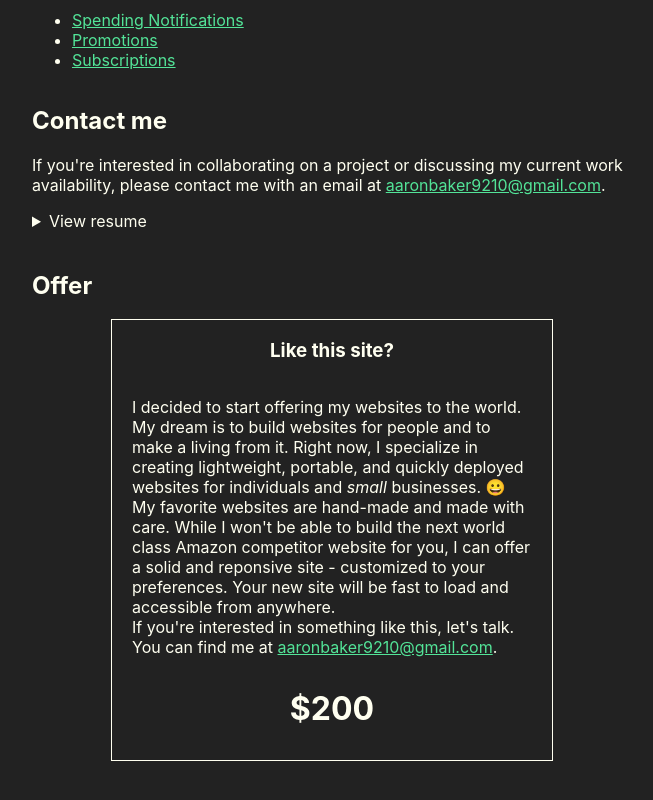
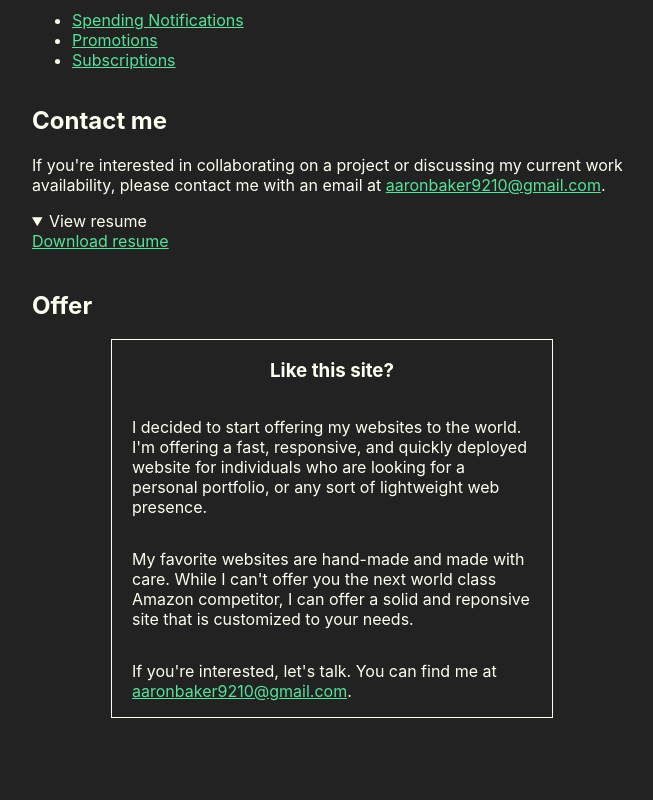
Before and after one commit to bakerTX/bakertx.github.io, a React (Create React App) app: page /#/ in a window 1280 px wide. Shown: the part 640-1440 px from the top of the page, without its empty margins (308-961 px from the left). After the commit the page ends 1398 px from the top, so only its background shows below. Built offline with nearby package versions, Linux system fonts and the light colour scheme.

Commit message:
remove offer price and improve offer spacing

```diff
--- a/src/components/Offer.js
+++ b/src/components/Offer.js
@@ -10,20 +10,17 @@ const Offer = () => (
     <div className="offer__container">
       <h3>Like this site?</h3>
       <p className="offer__description">
-        I decided to start offering my websites to the world. My dream is to build websites for people and to make a living from it. Right now, I specialize in creating lightweight, portable, and quickly deployed websites for individuals and
-        {' '}
-        <em>small</em>
-        {' '}
-        businesses. 😀
-        <br />
-        My favorite websites are hand-made and made with care. While I won&#39;t be able to build the next world class Amazon competitor website for you, I can offer a solid and reponsive site - customized to your preferences. Your new site will be fast to load and accessible from anywhere.
-        <br />
-        If you&#39;re interested in something like this, let&#39;s talk. You can find me at
+        I decided to start offering my websites to the world. I&#39;m offering a fast, responsive, and quickly deployed website for individuals who are looking for a personal portfolio, or any sort of lightweight web presence.
+      </p>
+      <p className="offer__description">
+        My favorite websites are hand-made and made with care. While I can&#39;t offer you the next world class Amazon competitor, I can offer a solid and reponsive site that is customized to your needs.
+      </p>
+      <p className="offer__description">
+        If you&#39;re interested, let&#39;s talk. You can find me at
         {' '}
         <InlineAddress />
         .
       </p>
-      <h3 className="offer__price">$200</h3>
     </div>
   </>
 );
--- a/src/pages/Home.js
+++ b/src/pages/Home.js
@@ -12,8 +12,8 @@ const Home = () => {
     'web accessibility',
     'SEO',
     'domain management',
-    'internet content creation',
     'react bundles and code splitting',
+    'advanced CSS architecture',
   ];
 
   useEffect(() => {
@@ -77,7 +77,7 @@ const Home = () => {
           <InlineAddress />
           .
         </p>
-        <details className="home__resume-accordion">
+        <details open className="home__resume-accordion">
           <summary>View resume</summary>
           <object type="application/pdf" data={resumeFile} width="600" height="700">
             <a href={resumeFile} alt="Download resume">Download resume</a>
```
